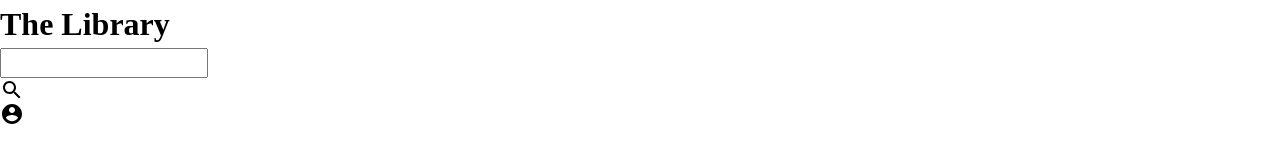
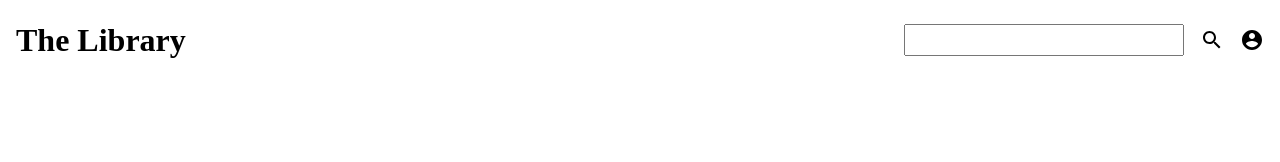
Before and after one commit to JonathanNoH/library, a plain HTML site: page index.html in a window 1280 px wide. Drawn offline with Linux system fonts and the light colour scheme.

Commit message:
style header

```diff
--- a/style.css
+++ b/style.css
@@ -72,3 +72,18 @@ select {
     scroll-behavior: auto !important;
   }
 }
+
+header {
+  display: flex;
+  padding: 1rem;
+  gap: 1rem;
+  align-items: center;
+}
+
+#search {
+  margin-left: auto;
+  height: 2rem;
+  min-width: 20ch;
+  max-width: 35ch;
+  flex: 1;
+}
```
